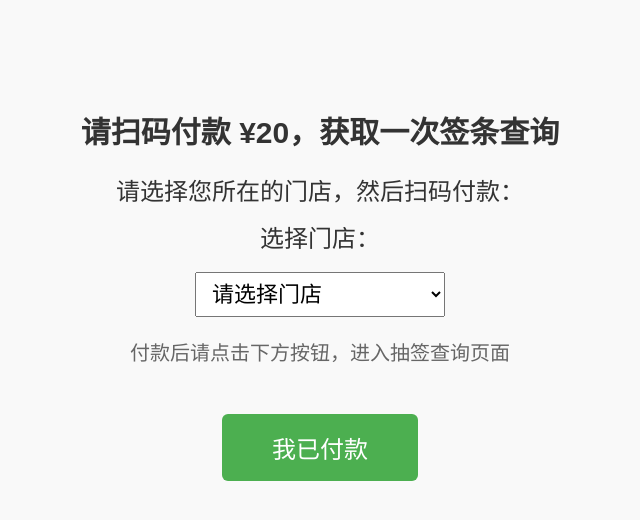
After one commit to xingniantobuildRainbowhouse/qian_system, a Flask app: template templates/pay_online.html in a window 1280 px wide. The commit adds this page. Shown: the top 520 px of the page, without its empty margins (320-960 px from the left). Run offline with Flask 2, Linux system fonts and the light colour scheme; the template is opened without the code that fills it, so the values that code supplies are empty.

Commit message:
首次提交：签条系统部署

```diff
--- a/app.py
+++ b/app.py
@@ -1,17 +1,22 @@
-from flask import Flask, render_template, request, redirect, session, url_for
+from flask import Flask, render_template, request, redirect, session, url_for, jsonify
 import os
 import re
 import glob
+import redis
+import datetime
+
+# Redis 连接配置
+REDIS_URL = os.getenv("REDIS_URL", "redis://red-d14oianfte5s738o91v0:6379")
+redis_client = redis.StrictRedis.from_url(REDIS_URL, decode_responses=True)
 
 app = Flask(__name__)
-app.secret_key = 'your_secret_key'  # 替换为安全的密钥字符串
+app.secret_key = 'your_secret_key'
 
 UPLOAD_FOLDER = os.path.join('static', 'qian')
-if not os.path.exists(UPLOAD_FOLDER):
-    os.makedirs(UPLOAD_FOLDER)
+os.makedirs(UPLOAD_FOLDER, exist_ok=True)
 app.config['UPLOAD_FOLDER'] = UPLOAD_FOLDER
 
-# 中文数字映射
+# ========== 工具函数 ==========
 CHINESE_NUM_MAP = {
     '零': 0, '〇': 0,
     '一': 1, '二': 2, '三': 3, '四': 4,
@@ -50,11 +55,8 @@ def arabic_to_chinese_str(num_str):
     result = ''
     for ch in num_str:
         digit = int(ch)
-        if digit in REVERSE_NUM_MAP:
-            result += REVERSE_NUM_MAP[digit]
-        else:
-            return None
-    return result
+        result += REVERSE_NUM_MAP.get(digit, '')
+    return result if len(result) == 2 else None
 
 def convert_chinese_numerals(text):
     text = text.strip()
@@ -78,48 +80,54 @@ def parse_input(user_input):
     number_part = match.group(1)
     project_part = match.group(2)
 
-    if number_part.isdigit():
-        chinese_number = arabic_to_chinese_str(number_part)
-    else:
-        chinese_number = convert_chinese_numerals(number_part)
-
+    chinese_number = arabic_to_chinese_str(number_part) if number_part.isdigit() else convert_chinese_numerals(number_part)
     chinese_project = match_project_name(project_part)
     return chinese_number, chinese_project
 
+# ========== 页面路由 ==========
 @app.route('/')
-def pay():
-    return render_template('pay.html')
+def pay_online():
+    return render_template('pay_online.html')
 
-@app.route('/index')
-def index():
-    if not session.get('paid'):
-        return redirect(url_for('pay'))
-    return render_template('index.html')
+@app.route('/pay_store')
+def pay_store():
+    return render_template('pay_store.html')
 
-@app.route('/query', methods=['GET'])
+@app.route('/check_payment/<branch>')
+def check_payment(branch):
+    visitor_id = request.headers.get('Visitor-Id')
+    if not visitor_id:
+        return jsonify({'paid': False, 'error': '缺少 visitor_id'})
+
+    key = f"paid:{branch}:{visitor_id}"
+    paid = redis_client.get(key)
+
+    if paid == '1':
+        session['paid'] = True
+        session['branch'] = branch
+        redis_client.delete(key)  # 用完就删，确保一次有效
+        return jsonify({'paid': True})
+    else:
+        return jsonify({'paid': False})
+
+@app.route('/query')
 def query():
     if not session.get('paid'):
-        return redirect(url_for('pay'))
+        return redirect(url_for('pay_online'))
 
+    branch = session.get('branch', 'unknown')
     raw_id = request.args.get('id', '').strip()
     image_url = None
     error = None
 
     if raw_id:
         chinese_number, chinese_project = parse_input(raw_id)
-        print(f"解析结果: 数字='{chinese_number}', 项目='{chinese_project}'")
-
         if chinese_number and chinese_project:
             pattern = os.path.join(app.config['UPLOAD_FOLDER'], f"{chinese_number}*{chinese_project}*.jpg")
             candidates = glob.glob(pattern)
-            print(f"匹配模式: {pattern}")
-            print(f"匹配到的文件: {candidates}")
-
             if candidates:
                 rel_path = os.path.relpath(candidates[0], 'static').replace('\\', '/')
                 image_url = url_for('static', filename=rel_path)
-
-                # 成功查询后清除查询权限（只能查询一次）
                 session.pop('paid', None)
             else:
                 error = f"签条“{chinese_number} {chinese_project}”不存在。"
@@ -128,15 +136,15 @@ def query():
 
     return render_template('index.html', image_url=image_url, error=error)
 
+# ========== 测试设置付款记录 ==========
+@app.route('/mock_pay/<branch>/<visitor_id>', methods=['GET'])
+def mock_pay(branch, visitor_id):
+    # 模拟收到付款，设置 Redis 中的标记（有效期10分钟）
+    key = f"paid:{branch}:{visitor_id}"
+    redis_client.setex(key, 600, '1')  # 10分钟过期
+    return f"Mock paid for {visitor_id} at {branch}"
 
-@app.route('/confirm', methods=['POST'])
-def confirm():
-    branch = request.form.get('branch')
-    if branch:
-        print(f"用户选择门店：{branch}")
-    session['paid'] = True
-    return redirect(url_for('query'))  #  改为跳转到 query 页面
-
+# ========== 主程序入口 ==========
 if __name__ == '__main__':
-    port = int(os.environ.get('PORT', 5000))
+    port = int(os.environ.get("PORT", 5000))
     app.run(host='0.0.0.0', port=port)
--- a/requirements.txt
+++ b/requirements.txt
@@ -1,2 +1,3 @@
 flask==2.2.2
 werkzeug==2.2.2
+redis==5.0.3
--- a/templates/index.html
+++ b/templates/index.html
@@ -10,7 +10,7 @@
             margin-top: 50px;
             background-color: #f9f9f9;
             color: #333;
-            font-size: 24px; /* 整体字体变大 */
+            font-size: 28px; /* 整体字体变大 */
         }
         input[type="text"] {
             width: 400px;
--- /dev/null
+++ b/templates/pay_online.html
@@ -0,0 +1,121 @@
+<!DOCTYPE html>
+<html lang="zh">
+<head>
+    <meta charset="UTF-8">
+    <title>扫码付款 · 抽签系统</title>
+    <style>
+        body {
+            text-align: center;
+            font-family: "Microsoft YaHei", sans-serif;
+            background-color: #f9f9f9;
+            padding-top: 80px;
+            color: #333;
+            font-size: 24px; /* 整体字体变大 */
+        }
+        h1 {
+            font-size: 30px; /* 标题更大 */
+            margin-bottom: 20px;
+        }
+        p {
+            font-size: 24px;
+            margin: 12px 0;
+        }
+        img {
+            display: block;
+            margin: 20px auto;
+            width: 260px;
+            border: 1px solid #ccc;
+            padding: 5px;
+            background-color: white;
+        }
+        .note {
+            color: #666;
+            font-size: 20px;
+            margin-top: 20px;
+        }
+        button {
+            background-color: #4CAF50;
+            color: white;
+            padding: 16px 50px;
+            font-size: 24px;
+            border: none;
+            border-radius: 6px;
+            cursor: pointer;
+            margin-top: 36px;
+        }
+        button:hover {
+            background-color: #45a049;
+        }
+        label[for="branch"] {
+            display: inline-block;
+            margin-bottom: 12px;  /* 给label底部加点间距 */
+        }
+        /* 在这里加门店选择框样式 */
+        select#branch {
+            font-size: 22px;
+            padding: 8px 12px;
+            width: 250px;
+            margin-top: 6px;  /* 给select顶部加点间距 */
+        }
+        @media screen and (max-width: 600px) {
+              body {
+                      /* 手机页面整体放大1.2倍 */
+                      transform: scale(1.2);
+                      transform-origin: top center; /* 以顶部中间为缩放中心 */
+                      width: 83.33%; /* 100% / 1.2，避免缩放后页面宽度溢出 */
+                      margin: 0 auto; /* 居中 */
+              }
+          }
+    </style>
+</head>
+<body>
+    <h1>请扫码付款 ¥20，获取一次签条查询</h1>
+    <p>请选择您所在的门店，然后扫码付款：</p>
+
+    <form method="POST" action="{{ url_for('confirm') }}" onsubmit="return checkBranchSelected()">
+        <label for="branch">选择门店：</label><br>
+        <select name="branch" id="branch" required onchange="updateQRCode()">
+            <option value="" disabled selected>请选择门店</option>
+            <option value="hangzhouqiantang">总店（不在任一店内也请选择此项）</option>
+            <option value="shanghai">上海分店</option>
+            <option value="chengdu">成都分店</option>
+        </select>
+
+        <div style="text-align: center;">
+            <img id="qrcode-img" src="" alt="付款二维码" style="display: none; margin: 0 auto;">
+    </div>
+
+        <p class="note">付款后请点击下方按钮，进入抽签查询页面</p>
+        <button type="submit">我已付款</button>
+    </form>
+
+    <script>
+        const qrcodes = {
+            hangzhouqiantang: "{{ url_for('static', filename='qrcode_hangzhouqiantang.png') }}",
+            shanghai: "{{ url_for('static', filename='qrcode_shanghai.png') }}",
+             chengdu: "{{ url_for('static', filename='qrcode_chengdu.png') }}"
+        };
+
+        function updateQRCode() {
+            const select = document.getElementById('branch');
+            const value = select.value;
+            const img = document.getElementById('qrcode-img');
+            if (value && qrcodes[value]) {
+                img.src = qrcodes[value];
+                img.style.display = 'block';
+            } else {
+                img.style.display = 'none';
+            }
+        }
+
+        function checkBranchSelected() {
+            const select = document.getElementById('branch');
+            if (!select.value) {
+                alert("请选择一个门店后再提交。");
+                return false;
+            }
+            return true;
+        }
+    </script>
+</body>
+</html>
```
Also changed, not shown: templates/pay_store.html (added, +138 -0 lines), static/lisenmiao.png (added), static/zongdian.png (added).
